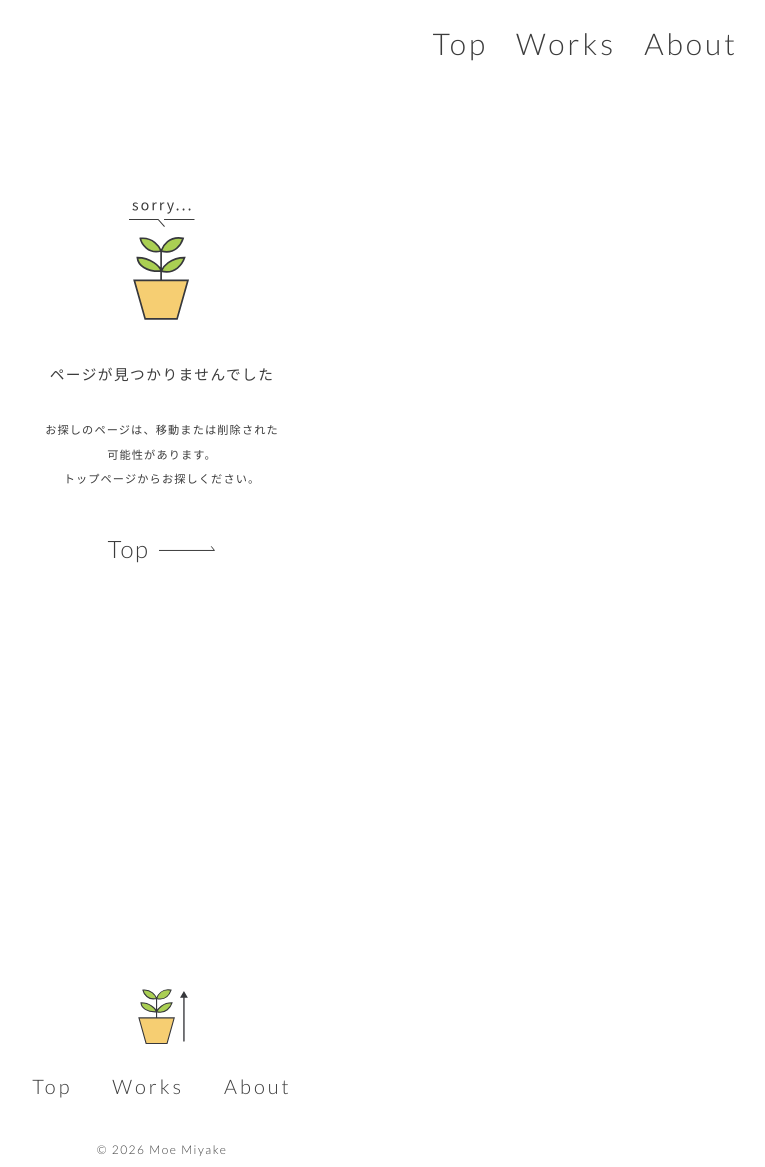
After one commit to moemiyake/moe_portfolio_wp, a WordPress theme: template 404.php in a window 1280 px wide. The commit adds this page. Shown: the top 1167 px of the page, without its empty margins (478-1243 px from the left). Run offline with PHP 8.4 and a stand-in for WordPress, Linux system fonts and the light colour scheme; the site name, menu and one post (Sample post) are stand-ins, and other content is empty.

Commit message:
11/10 404ページの追加・Googleサーチコンソールの追加

```diff
--- /dev/null
+++ b/404.php
@@ -0,0 +1,20 @@
+<?php get_header(); ?>
+
+<section class="notFound">
+    <img class="notFound__image" src="<?php echo get_template_directory_uri(); ?>/img/404__sorry.svg" alt="sorry...">
+    <h1 class="notFound__title">ページが見つかりませんでした</h1>
+    <p class="notFound__text">
+        お探しのページは、移動または削除された<br>
+        可能性があります。<br>
+        トップページからお探しください。
+    </p>
+    <a class="button button--more" href="<?php echo home_url('/'); ?>">
+        Top
+        <svg class="button__arrow" role="img" aria-label="トップへ戻る" xmlns="http://www.w3.org/2000/svg" width="57"
+            height="6" viewBox="0 0 57 6" fill="none">
+            <path d="M0 4.45806H55.4606L52.2609 0.347198" stroke="#3C3C3C" stroke-width="1" />
+        </svg>
+    </a>
+</section>
+
+<?php get_footer(); ?>
--- a/css/style.css
+++ b/css/style.css
@@ -803,3 +803,45 @@ header.is-open span:nth-child(2) {
 .fadein_4 {
     opacity: 0;
 }
+
+
+
+/* 404ページ */
+.notFound {
+    display: flex;
+    flex-direction: column;
+    align-items: center;
+    padding: 140px 20px 120px;
+    text-align: center;
+}
+
+.notFound__image {
+    width: 66px;
+    /* デザインの大きさ。画像に合わせて調整 */
+    height: auto;
+}
+
+.notFound__title {
+    margin-top: 40px;
+    font-size: 1.05rem;
+    font-weight: 400;
+    letter-spacing: 0.1em;
+}
+
+.notFound__text {
+    margin-top: 32px;
+    font-size: 0.8rem;
+    line-height: 2.2;
+    letter-spacing: 0.1em;
+}
+
+.notFound .button {
+    margin-top: 40px;
+}
+
+@media (min-width: 768px) {
+    .notFound {
+        padding: 190px 20px 360px;
+        /* 上は、ヘッダーとの間。下は、フッターまでの余白 */
+    }
+}
--- a/functions.php
+++ b/functions.php
@@ -103,3 +103,8 @@ add_filter('pre_get_document_title', function ($title) {
 
     return $title;
 });
+
+// サイトマップから、ユーザー(投稿者)のURLを外す
+add_filter('wp_sitemaps_add_provider', function ($provider, $name) {
+    return ($name === 'users') ? false : $provider;
+}, 10, 2);
```
Also changed, not shown: img/404__sorry.svg (added).
